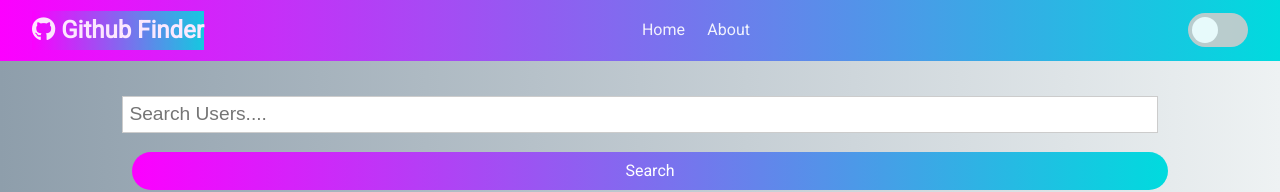
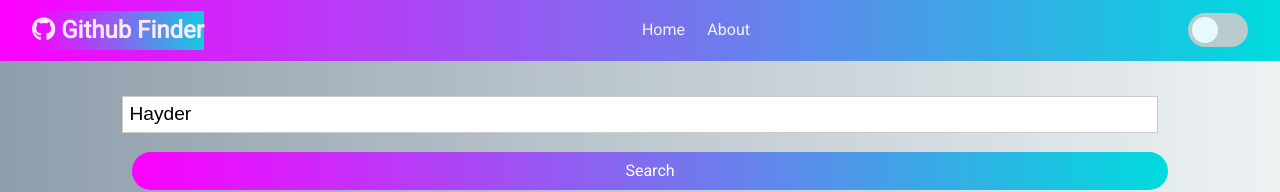
Before and after one commit to hayderjebur/React-Github-Finder, a React (Create React App) app: page / in a window 1280 px wide. Shown: the top 192 px of the page. Built offline with nearby package versions, Linux system fonts and the light colour scheme.

Commit message:
add default user

```diff
--- a/src/components/users/Search.js
+++ b/src/components/users/Search.js
@@ -8,11 +8,11 @@ const Search = () => {
   const { searchUsers, clearUsers, users, isDarkTheme } = githubContext;
   const { setAlert } = alertContext;
 
-  const [text, setText] = useState("");
+  const [text, setText] = useState("Hayder");
 
-  const onChange = e => setText(e.target.value);
+  const onChange = (e) => setText(e.target.value);
 
-  const onSubmit = e => {
+  const onSubmit = (e) => {
     e.preventDefault();
     if (text === "") {
       setAlert("Please enter name", "light");
```
